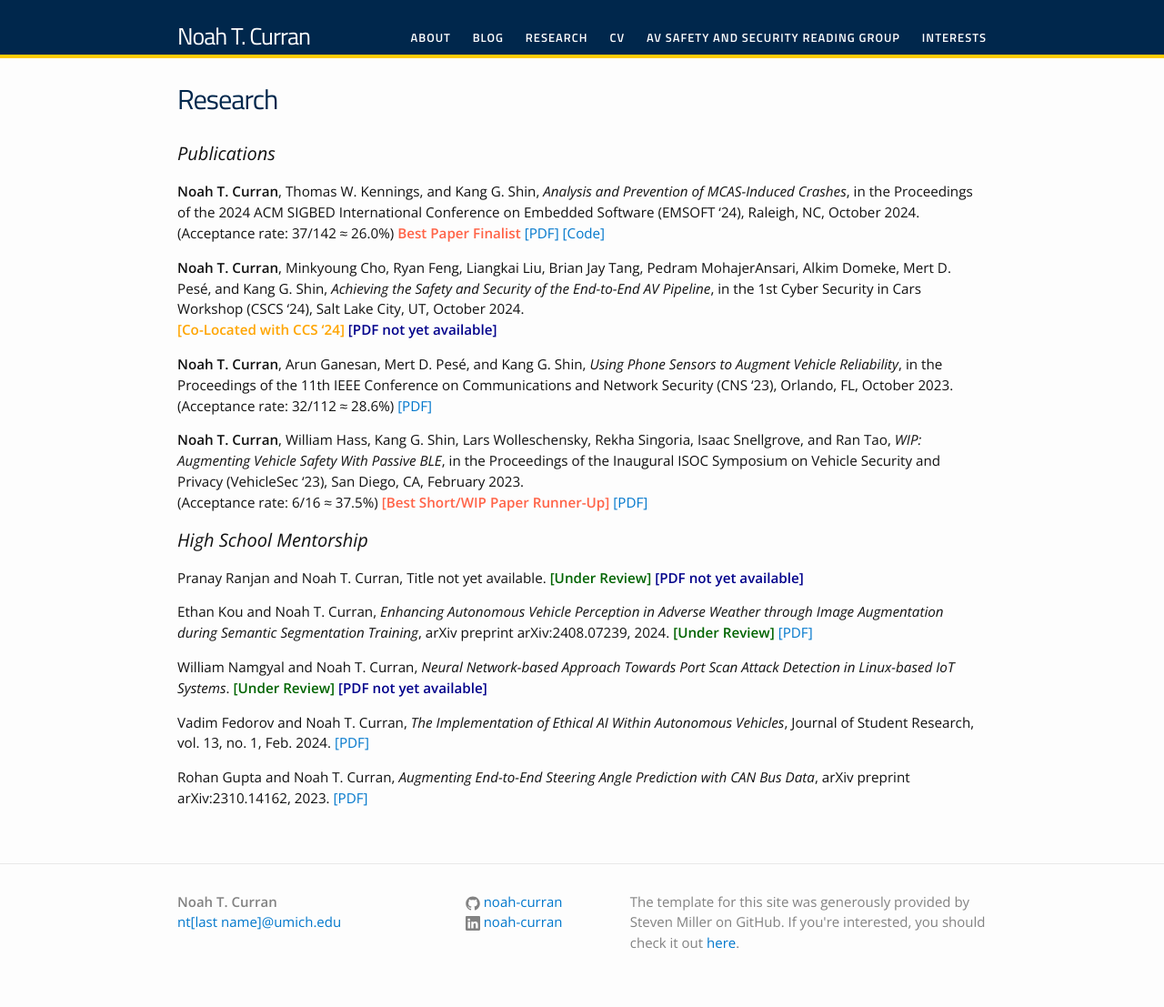
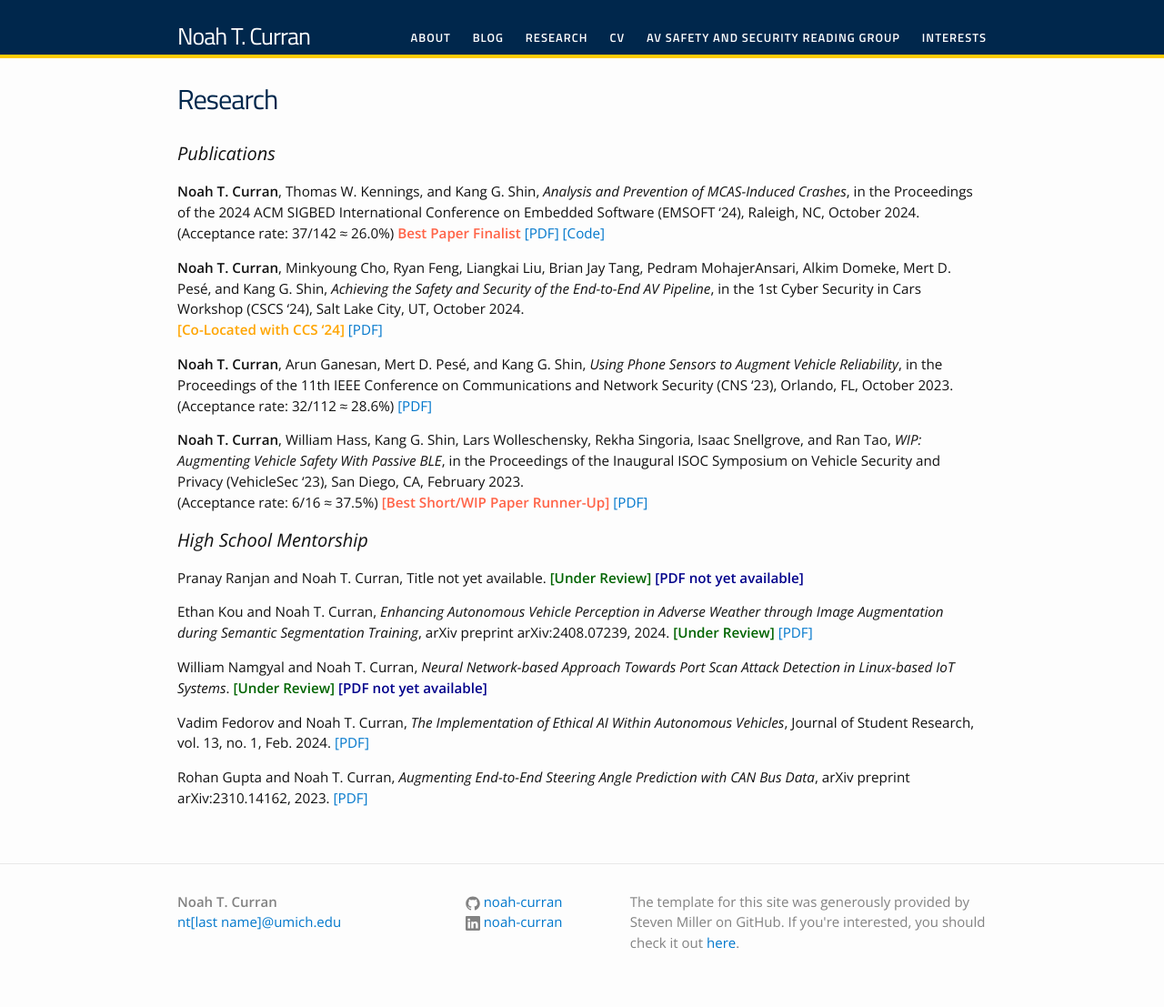
Before and after one commit to noah-curran/noah-curran.github.io, a Jekyll site: the page built from research.md, in a window 1280 px wide. Shown: the whole page at 91% size. Built offline with Jekyll 4.4.1, drawn with Linux system fonts in a browser that asks for light colours; some of the changed lines change nothing that is shown.

Commit message:
add cscs paper

```diff
--- a/research.md
+++ b/research.md
@@ -18,7 +18,8 @@ permalink: /research/
     <i>Achieving the Safety and Security of the End-to-End AV Pipeline</i>,
     in the 1st Cyber Security in Cars Workshop (CSCS '24), Salt Lake City, UT, October 2024.
 <b style="color:Orange;">[Co-Located with CCS '24]</b>
-<b style="color:DarkBlue;">[PDF not yet available]</b>
+<a href="/assets/files/cscs24-curran.pdf">[PDF]</a>
+<!-- <b style="color:DarkBlue;">[PDF not yet available]</b> -->
 
 <b>Noah T. Curran</b>, Arun Ganesan, Mert D. Pesé, and Kang G. Shin,
     <i>Using Phone Sensors to Augment Vehicle Reliability</i>,
```
Also changed, not shown: 1 other file.
